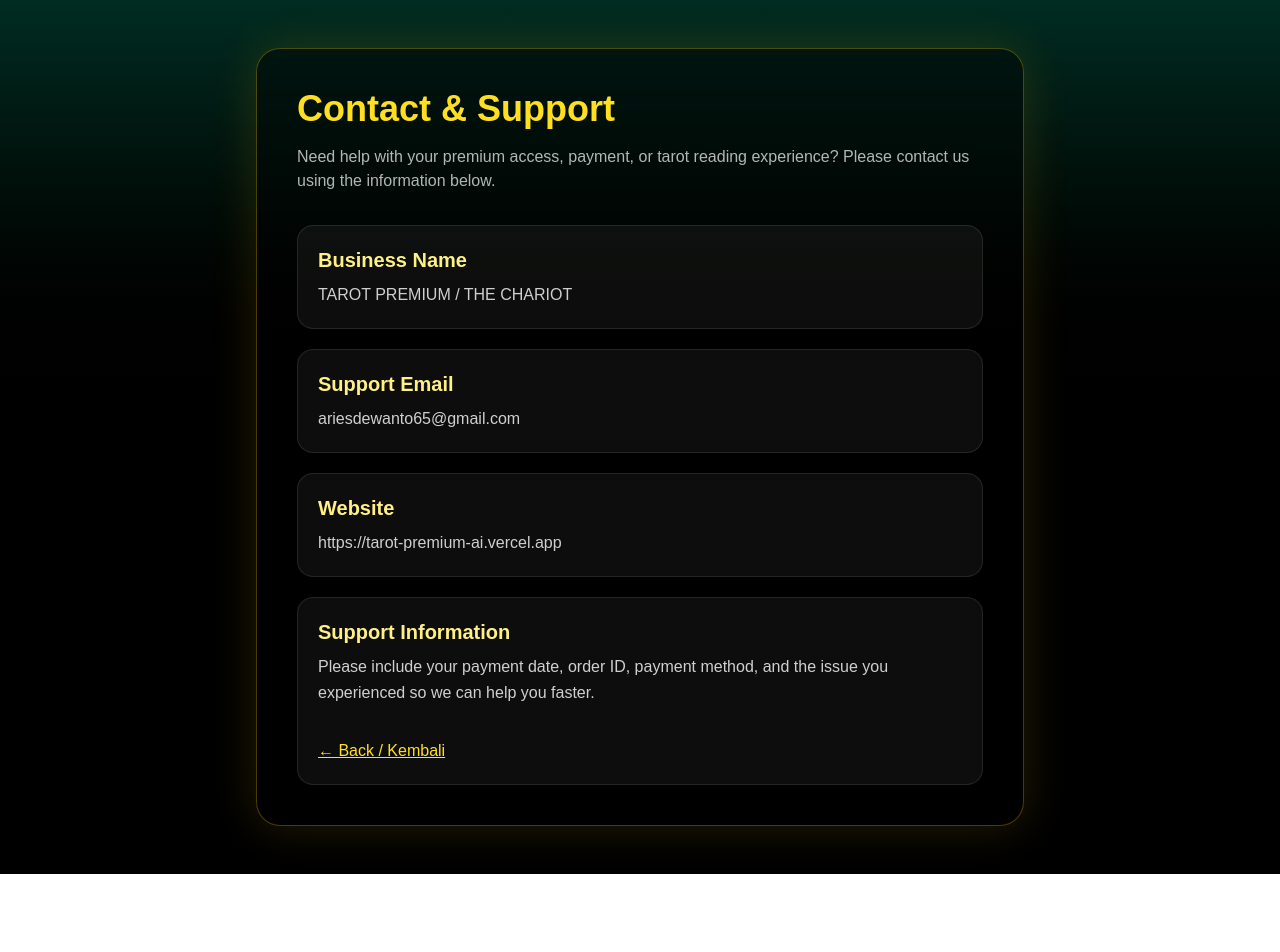
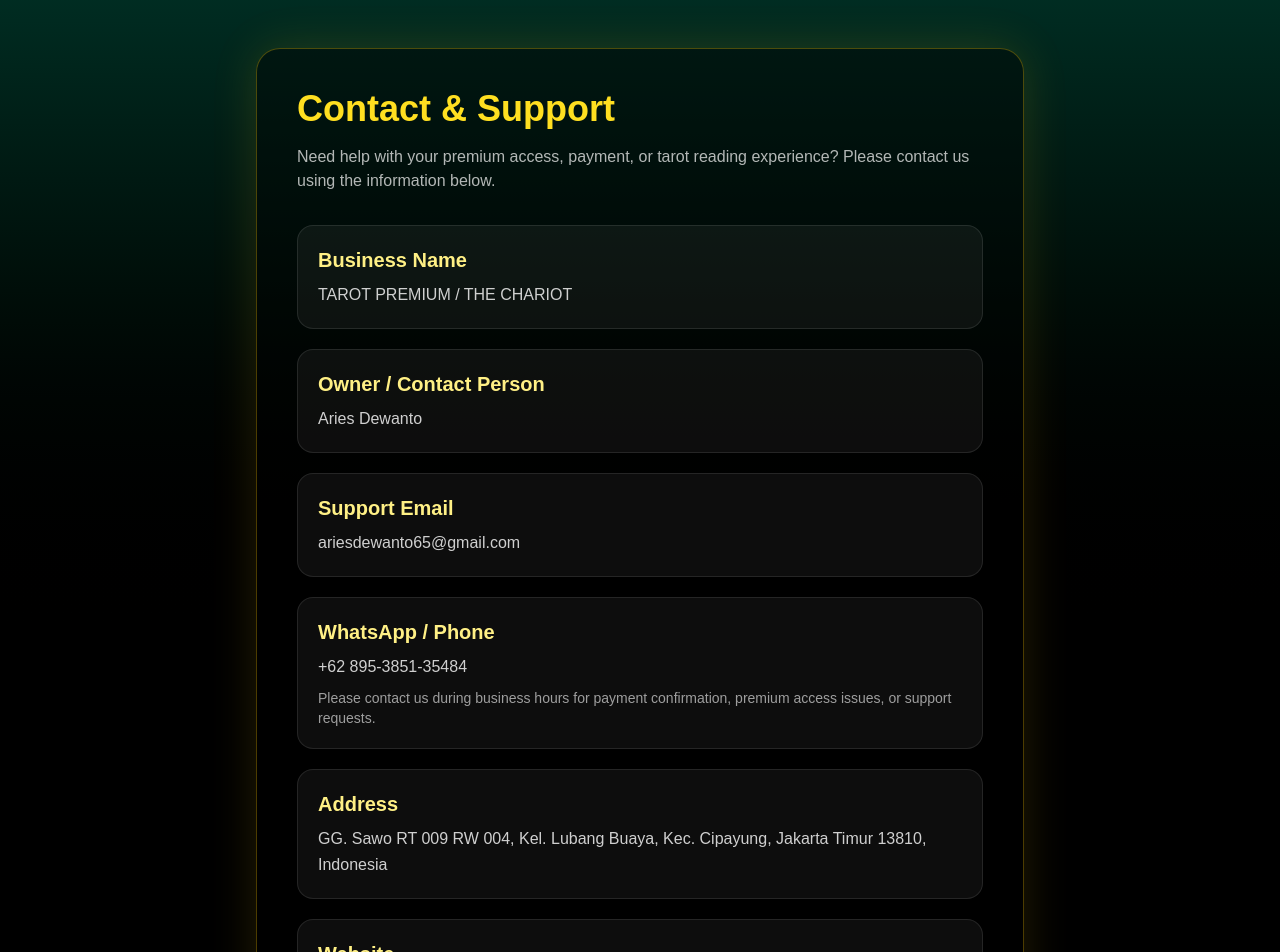
Before and after one commit to ariesdewanto65/tarot-premium-ai, a Next.js app: page /contact in a window 1280 px wide. Shown: the top 952 px of the page. Before the commit the page ends 874 px from the top, so only its background shows below. Built offline with nearby package versions, Linux system fonts and the light colour scheme.

Commit message:
update ipaymu production wording and contact page

```diff
--- a/app/contact/page.tsx
+++ b/app/contact/page.tsx
@@ -1,8 +1,8 @@
 export default function ContactPage() {
   return (
-    <main className="min-h-screen bg-gradient-to-b from-emerald-950 via-black to-black text-white px-6 py-12">
-      <div className="mx-auto max-w-3xl rounded-3xl border border-yellow-400/30 bg-black/40 p-6 md:p-10 shadow-[0_0_45px_rgba(250,204,21,0.15)]">
-        <h1 className="text-3xl md:text-4xl font-bold text-yellow-300">
+    <main className="min-h-screen bg-gradient-to-b from-emerald-950 via-black to-black px-6 py-12 text-white">
+      <div className="mx-auto max-w-3xl rounded-3xl border border-yellow-400/30 bg-black/40 p-6 shadow-[0_0_45px_rgba(250,204,21,0.15)] md:p-10">
+        <h1 className="text-3xl font-bold text-yellow-300 md:text-4xl">
           Contact & Support
         </h1>
 
@@ -11,7 +11,7 @@ export default function ContactPage() {
           experience? Please contact us using the information below.
         </p>
 
-        <section className="mt-8 space-y-5 text-white/80 leading-relaxed">
+        <section className="mt-8 space-y-5 leading-relaxed text-white/80">
           <div className="rounded-2xl border border-white/10 bg-white/5 p-5">
             <h2 className="text-xl font-semibold text-yellow-200">
               Business Name
@@ -21,10 +21,38 @@ export default function ContactPage() {
 
           <div className="rounded-2xl border border-white/10 bg-white/5 p-5">
             <h2 className="text-xl font-semibold text-yellow-200">
+              Owner / Contact Person
+            </h2>
+            <p className="mt-2">Aries Dewanto</p>
+          </div>
+
+          <div className="rounded-2xl border border-white/10 bg-white/5 p-5">
+            <h2 className="text-xl font-semibold text-yellow-200">
               Support Email
             </h2>
             <p className="mt-2">ariesdewanto65@gmail.com</p>
           </div>
+
+          <div className="rounded-2xl border border-white/10 bg-white/5 p-5">
+            <h2 className="text-xl font-semibold text-yellow-200">
+              WhatsApp / Phone
+            </h2>
+            <p className="mt-2">+62 895-3851-35484</p>
+            <p className="mt-2 text-sm text-white/60">
+              Please contact us during business hours for payment confirmation,
+              premium access issues, or support requests.
+            </p>
+          </div>
+
+          <div className="rounded-2xl border border-white/10 bg-white/5 p-5">
+            <h2 className="text-xl font-semibold text-yellow-200">
+               Address
+           </h2>
+          <p className="mt-2">
+              GG. Sawo RT 009 RW 004, Kel. Lubang Buaya, Kec. Cipayung,
+              Jakarta Timur 13810, Indonesia
+          </p>
+      </div>
 
           <div className="rounded-2xl border border-white/10 bg-white/5 p-5">
             <h2 className="text-xl font-semibold text-yellow-200">
@@ -41,15 +69,14 @@ export default function ContactPage() {
               Please include your payment date, order ID, payment method, and
               the issue you experienced so we can help you faster.
             </p>
+          </div>
 
-               <a
-                href="/"
-                className="mt-8 inline-block text-yellow-300 underline hover:text-yellow-200"
-               >
-                 ← Back / Kembali
-               </a>
-
-          </div>
+          <a
+            href="/"
+            className="inline-block text-yellow-300 underline hover:text-yellow-200"
+          >
+            ← Back / Kembali
+          </a>
         </section>
       </div>
     </main>
--- a/app/premium/page.tsx
+++ b/app/premium/page.tsx
@@ -122,8 +122,8 @@ export default function PremiumPage() {
           )}
 
           <p className="mt-6 text-center text-xs text-white/50">
-            Pembayaran diproses melalui iPaymu Sandbox. Setelah pembayaran
-            selesai, Anda akan diarahkan kembali ke halaman aplikasi.
+             Pembayaran diproses melalui iPaymu. Setelah pembayaran selesai, Anda akan
+             diarahkan kembali ke halaman aplikasi.
           </p>
         </div>
       </section>
```
